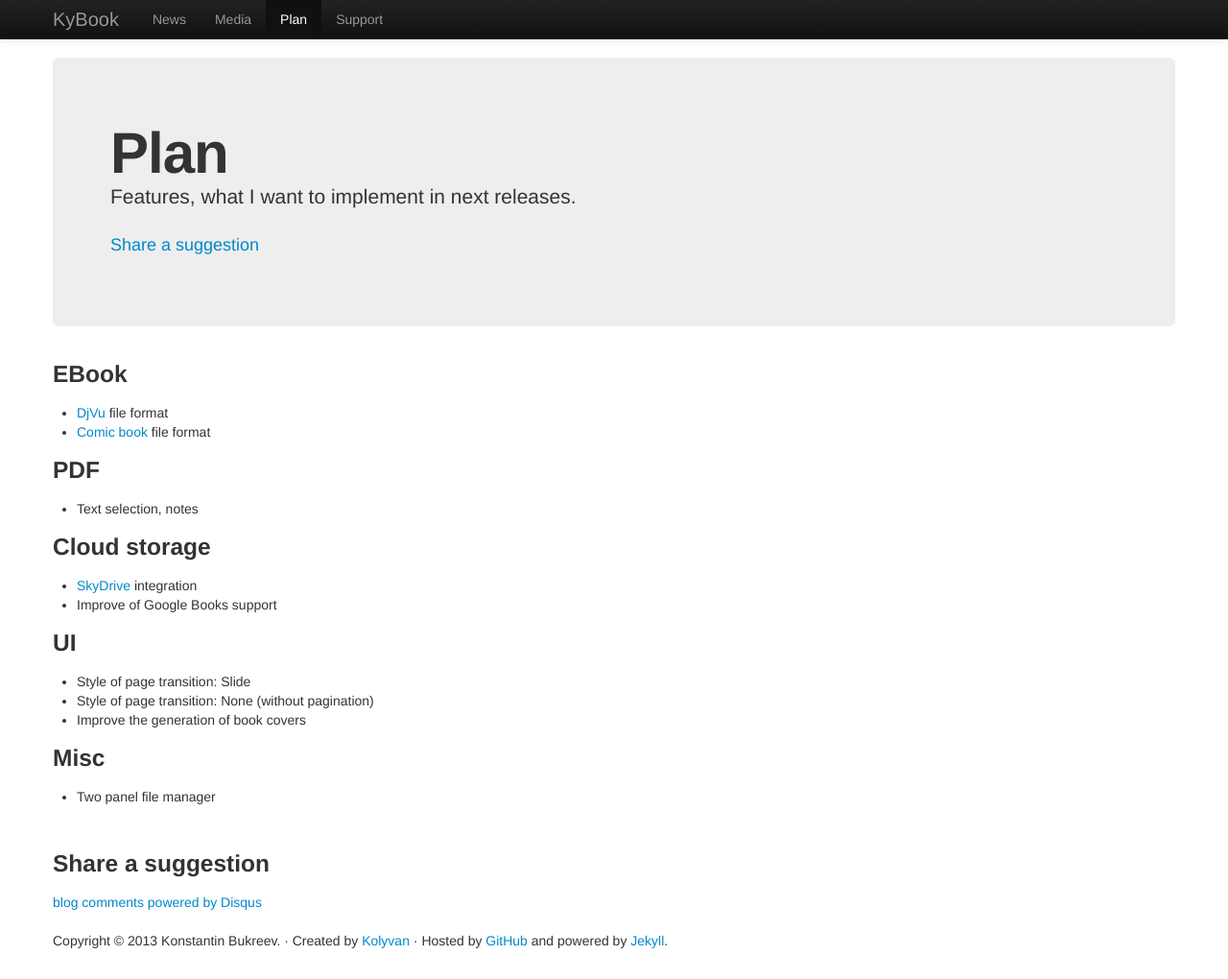
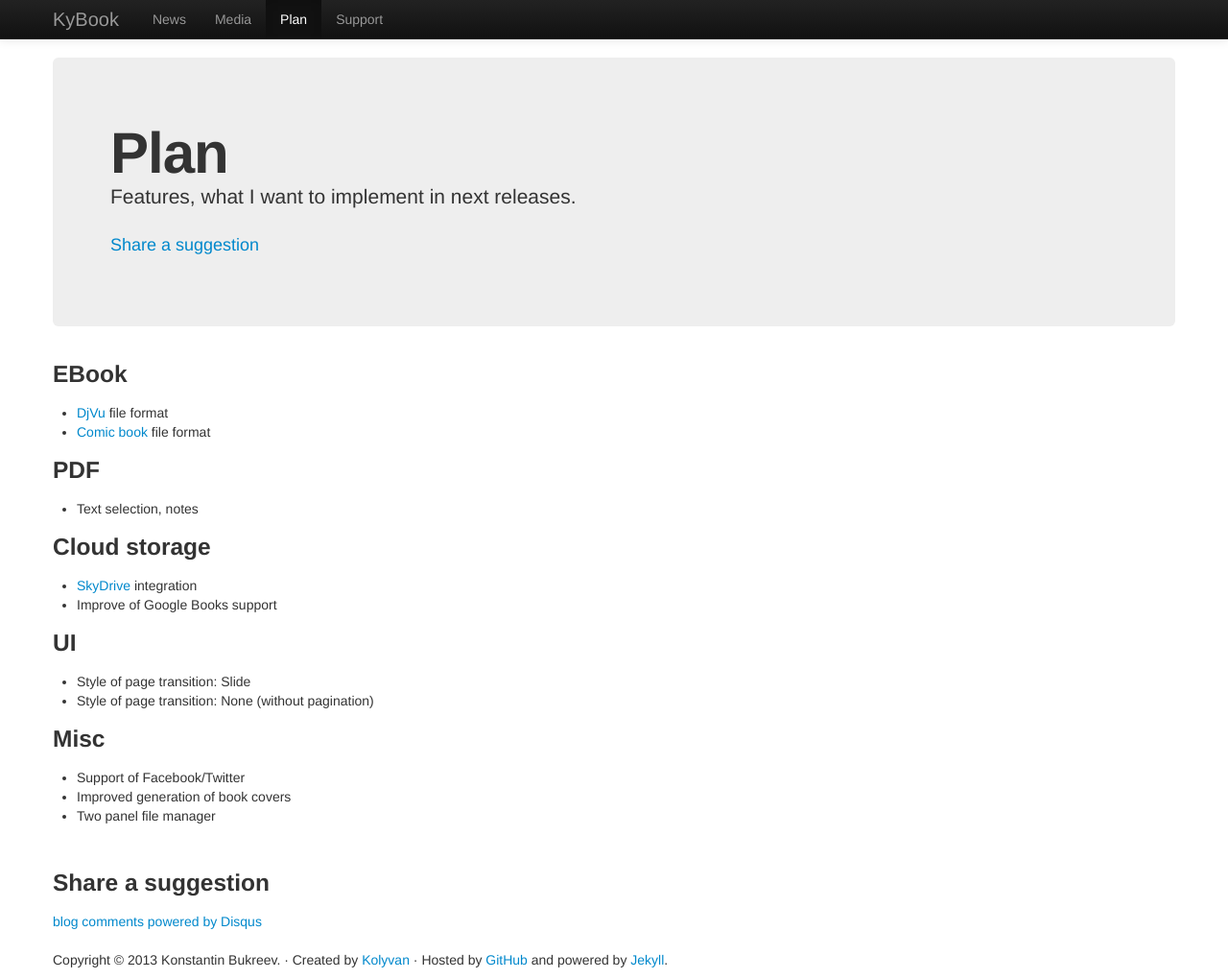
Before and after one commit to kolyvan/kolyvan.github.com, a Jekyll site: the page built from kybook/plan.html, in a window 1280 px wide and 1020 px high. Shown: the whole window at 96% size. Built offline with Jekyll 4.4.1, drawn with Linux system fonts in a browser that asks for light colours; nearby versions of some CDN libraries; comment, search, counter and statistics services are not loaded.

Commit message:
update plan page

```diff
--- a/kybook/plan.html
+++ b/kybook/plan.html
@@ -36,12 +36,13 @@ title: Plan
 <ul>
 	<li>Style of page transition: Slide</li>
 	<li>Style of page transition: None (without pagination)</li>
-	<li>Improve the generation of book covers</li>
 </ul>
 
 <h3>Misc</h3>
 
 <ul>
+	<li>Support of Facebook/Twitter</li>
+	<li>Improved generation of book covers</li>
 	<li>Two panel file manager</li>
 </ul>
 
```
